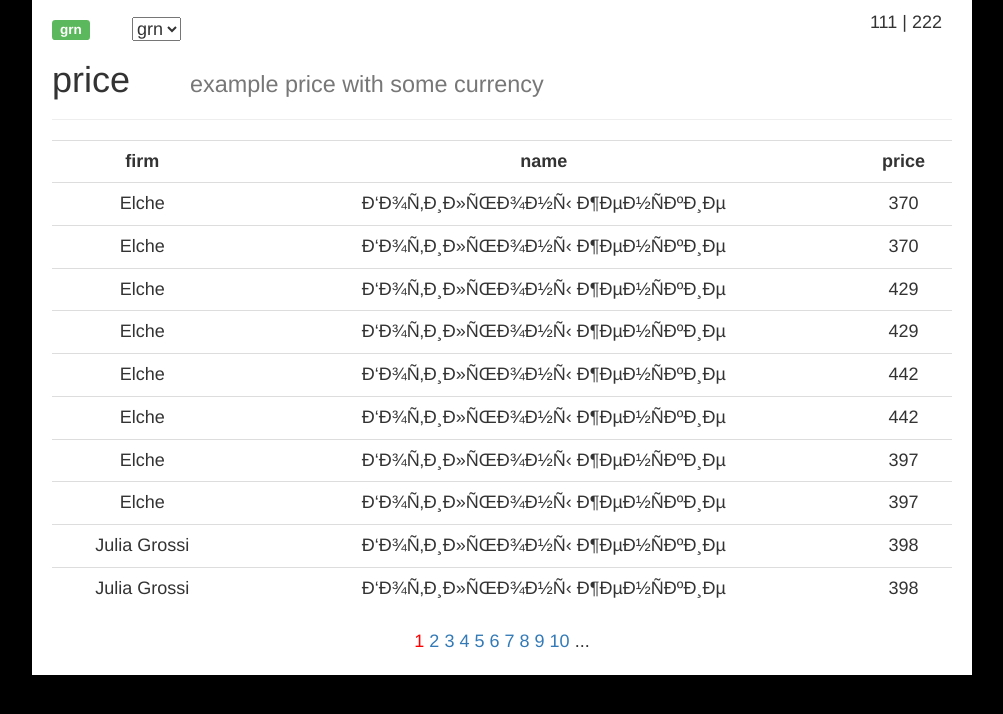
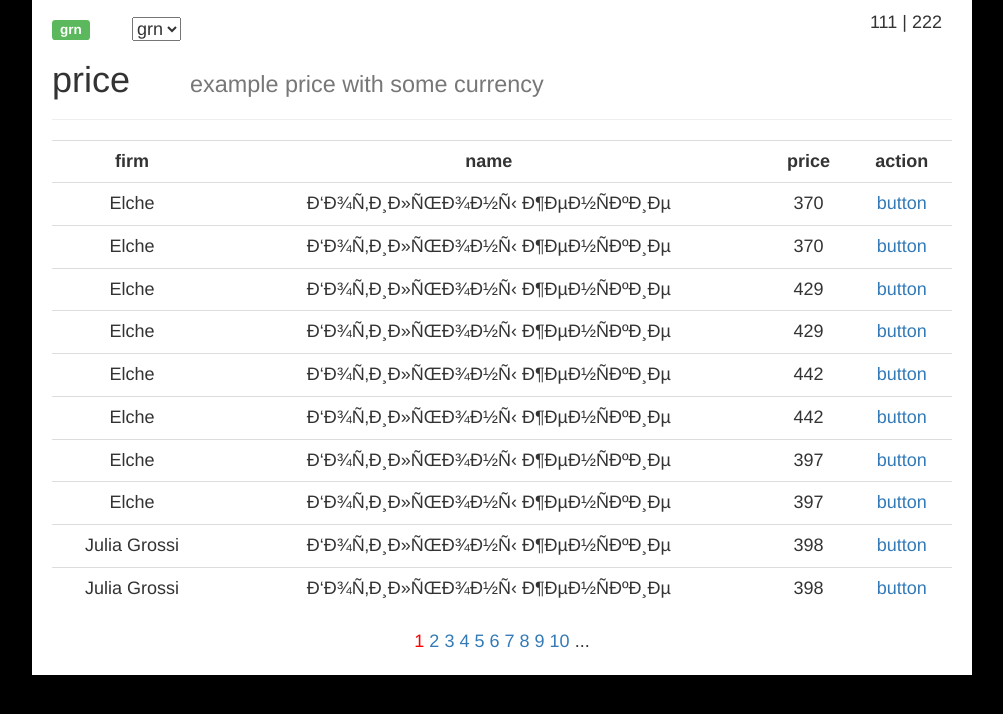
Before and after one commit to skvoz/phpacademy_form, a PHP site: page / in a window 1280 px wide. Shown: the top 714 px of the page, without its empty margins (138-1141 px from the left). Run offline with PHP 8.4, Linux system fonts and the light colour scheme; data comes from the database, SQL or seed files in the repository; some libraries are stand-ins or nearby versions.

Commit message:
save order fake

```diff
--- a/index.php
+++ b/index.php
@@ -2,6 +2,11 @@
 
 //bootstrap file
 require_once 'bootstrap.php';
+
+if (isset($_GET['save_order']) && $_GET['save_order'] == true) {
+    //handler save
+    header('location: index.php');
+}
 
 //change memory limit
 //ini_set('memory_limit', '-1');
--- a/template/displayPrice.php
+++ b/template/displayPrice.php
@@ -3,24 +3,29 @@
             <th>firm</th>
             <th>name</th>
             <th>price</th>
+            <th>action</th>
         </tr>
         <?php
         if (is_array($data)) {
             foreach ($data as $item) {
+                $id = $item['id'];
                 $firm = $item['firm'];
                 $name = $item['name'];
                 $price = $item['price_' . $curr];
+
+                $link = sprintf('<a href="/index.php?save_order=true&product_id=%s">button</a>', $id);
 
                 echo sprintf('
                     <tr>
                         <td>%s</td>
                         <td>%s</td>
                         <td>%s</td>
+                        <td>%s</td>
                     </tr>
-                ', $firm, $name, $price);
+                ', $firm, $name, $price, $link);
             }
         } else {
-            echo sprintf('<tr><td colspan="3">%s</td></tr>', '---');
+            echo sprintf('<tr><td colspan="3">%s</td><td><a href="#">button</a></td></tr>', '---');
         }
     ?>
 </table>
```
